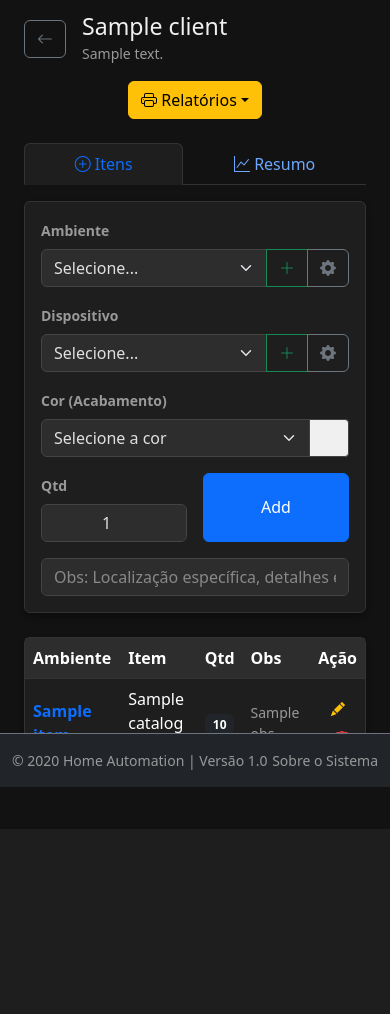
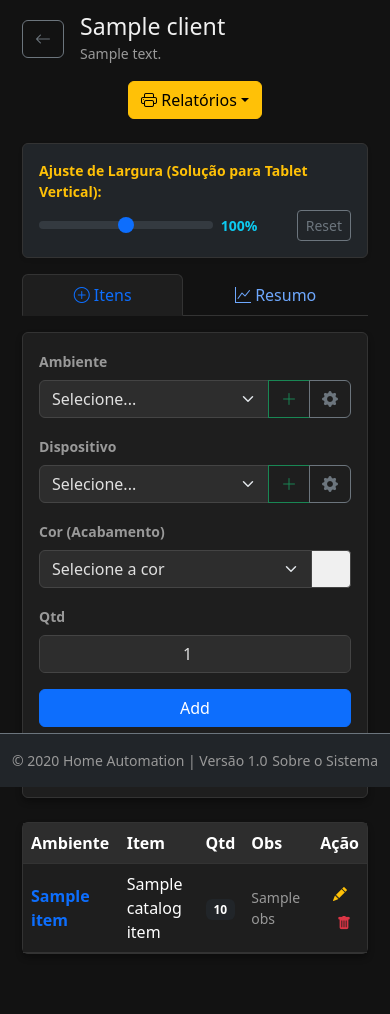
Before and after one commit to maiconferreiraa/consultoria, a Flask app: template templates/gerenciar_projeto.html in a window 390 px wide. Shown: the part 57-1071 px from the top of the page. Before the commit the page ends 827 px from the top, so only its background shows below. Run offline with Flask 3, Linux system fonts and the light colour scheme; the template is opened without the code that fills it: most values are stand-ins (such as "Sample title", 1, 10 or a date in 2020).

Commit message:
ADD: ajuste manual tablet

```diff
--- a/templates/gerenciar_projeto.html
+++ b/templates/gerenciar_projeto.html
@@ -10,12 +10,16 @@
             width: 100%;
             overflow-x: auto;
         }
-        /* Removendo regras agressivas de !important que causavam quebras de layout. */
+        /* CSS DINÂMICO SERÁ INJETADO AQUI PELO JAVASCRIPT */
+        .container-fluid {
+            padding-left: 10px;
+            padding-right: 10px;
+        }
     </style>
 </head>
 
-<!-- CONTAINER FLUID: Garante que ocupe 100% da largura em todos os dispositivos, incluindo o tablet na vertical. -->
-<div class="container-fluid">
+<!-- CONTAINER FLUID: ID adicionado para ser alvo do ajuste de largura via JS -->
+<div class="container-fluid" id="main-content-container">
 
 <!-- MODAIS DE CRUD DE AMBIENTES -->
 <!-- Modal Novo Ambiente -->
@@ -294,6 +298,20 @@
     </div>
 </div>
 
+<!-- NOVO: Painel de Ajuste de Largura Manual -->
+<div class="card mb-3 p-3 bg-dark text-white shadow-sm d-flex flex-column flex-md-row justify-content-between align-items-md-center">
+    <label for="width-slider" class="form-label mb-2 mb-md-0 small me-md-3 text-warning fw-bold">
+        Ajuste de Largura (Solução para Tablet Vertical):
+    </label>
+    <div class="d-flex align-items-center flex-grow-1">
+        <input type="range" class="form-range me-2" min="600" max="1400" step="10" value="1000" id="width-slider">
+        <span id="width-display" class="small fw-bold text-info" style="min-width: 60px;">1000px</span>
+        <button class="btn btn-sm btn-outline-secondary ms-3" id="reset-width-btn" title="Resetar para a largura total do dispositivo (100%)">Reset</button>
+    </div>
+</div>
+<!-- FIM DO NOVO PAINEL -->
+
+
 <ul class="nav nav-tabs mb-3 nav-fill" id="myTab" role="tablist">
     <li class="nav-item"><button class="nav-link active" data-bs-toggle="tab" data-bs-target="#cadastro"><i class="bi bi-plus-circle"></i> Itens</button></li>
     <li class="nav-item"><button class="nav-link" data-bs-toggle="tab" data-bs-target="#resumo"><i class="bi bi-graph-up"></i> Resumo</button></li>
@@ -303,11 +321,11 @@
     <div class="tab-pane fade show active" id="cadastro">
         <div class="card mb-4">
             <div class="card-body p-3">
-                <!-- FORMULÁRIO: Garante que os inputs se quebrem em col-12 -->
+                <!-- FORMULÁRIO: Usando a classe g-3 para espaçamento entre colunas -->
                 <form method="POST" class="row g-3">
 
-                    <!-- AMBIENTE: col-12 em mobile/tablet, col-md-3 em desktop -->
-                    <div class="col-12 col-md-3">
+                    <!-- AMBIENTE: col-12 em mobile/tablet, col-lg-3 em desktop -->
+                    <div class="col-12 col-lg-3">
                         <label class="form-label small text-muted fw-bold">Ambiente</label>
                         <div class="input-group">
                             <select name="room_name" class="form-select" required>
@@ -321,8 +339,8 @@
                         </div>
                     </div>
 
-                    <!-- DISPOSITIVO: col-12 em mobile/tablet, col-md-3 em desktop -->
-                    <div class="col-12 col-md-3">
+                    <!-- DISPOSITIVO: col-12 em mobile/tablet, col-lg-3 em desktop -->
+                    <div class="col-12 col-lg-3">
                         <label class="form-label small text-muted fw-bold">Dispositivo</label>
                         <div class="input-group">
                             <select name="catalog_item_id" id="item_catalog_select" class="form-select" required>
@@ -336,8 +354,8 @@
                         </div>
                     </div>
 
-                    <!-- COR (ACABAMENTO): COL-12 EM TELA MÉDIA E MENOR -->
-                    <div class="col-12 col-md-3">
+                    <!-- COR (ACABAMENTO): FORÇADO EM col-12 ATÉ O BREAKPOINT GRANDE (lg) PARA EVITAR SQUEEZING -->
+                    <div class="col-12 col-lg-3">
                         <label class="form-label small text-muted fw-bold">Cor (Acabamento)</label>
                         <div class="input-group">
                             <!-- Select de Presets -->
@@ -372,15 +390,15 @@
                         </div>
                     </div>
 
-                    <!-- QUANTIDADE: col-6 em mobile/tablet, col-md-1 em desktop -->
-                    <div class="col-6 col-md-1">
+                    <!-- QUANTIDADE: FORÇADO EM col-12 ATÉ O BREAKPOINT GRANDE (lg) -->
+                    <div class="col-12 col-lg-1">
                         <label class="form-label small text-muted fw-bold">Qtd</label>
                         <input type="number" name="quantity" value="1" min="1" class="form-control text-center">
                     </div>
 
-                    <!-- BOTÃO ADICIONAR: col-6 em mobile/tablet, col-md-2 em desktop -->
-                    <div class="col-6 col-md-2 d-grid">
-                        <label class="d-none d-md-block">&nbsp;</label>
+                    <!-- BOTÃO ADICIONAR: FORÇADO EM col-12 ATÉ O BREAKPOINT GRANDE (lg) -->
+                    <div class="col-12 col-lg-2 d-grid">
+                        <label class="d-none d-lg-block">&nbsp;</label>
                         <button type="submit" class="btn btn-primary">Add</button>
                     </div>
 
@@ -447,6 +465,56 @@
             "{{ name }}": "{{ hex }}",
         {% endfor %}
     };
+
+    // --- LÓGICA DE AJUSTE DE LARGURA MANUAL (NOVA) ---
+    const container = document.getElementById('main-content-container');
+    const slider = document.getElementById('width-slider');
+    const display = document.getElementById('width-display');
+    const resetButton = document.getElementById('reset-width-btn');
+    const STORAGE_KEY = 'customWidth';
+
+    // Função para aplicar a largura ao container
+    function applyWidth(widthValue) {
+        if (widthValue === '100%') {
+            container.style.maxWidth = '100%';
+            container.style.width = '100%';
+            container.style.margin = '0';
+            display.textContent = '100%';
+            localStorage.removeItem(STORAGE_KEY);
+        } else {
+            const widthPx = `${widthValue}px`;
+            // FORÇANDO max-width e width para garantir que o container respeite a largura manual
+            container.style.setProperty('max-width', widthPx, 'important');
+            container.style.setProperty('width', widthPx, 'important');     // Essencial para anular estilos nativos do tablet
+            container.style.margin = '0 auto'; /* Centraliza o container */
+            display.textContent = widthPx;
+            localStorage.setItem(STORAGE_KEY, widthValue);
+        }
+    }
+
+    // Inicializa o valor na carga da página
+    const savedWidth = localStorage.getItem(STORAGE_KEY);
+    if (savedWidth) {
+        slider.value = savedWidth;
+        applyWidth(savedWidth);
+    } else {
+        // Se não houver valor salvo, garante que o slider reflita a largura inicial de 100% (embora o slider esteja em 1000)
+        applyWidth('100%');
+    }
+
+    // Listener para o slider
+    slider.addEventListener('input', (e) => {
+        applyWidth(e.target.value);
+    });
+
+    // Listener para o botão Reset
+    resetButton.addEventListener('click', () => {
+        // Reseta para 100% (largura total da tela)
+        slider.value = 1000; // Valor padrão visual do slider
+        applyWidth('100%');
+    });
+
+    // --- FUNÇÕES DE COR E MODAIS (EXISTENTES) ---
 
     // Função que tenta obter o HEX: prioriza preset, depois verifica HEX livre, senão retorna o nome (para o navegador tentar renderizar)
     function getHexValue(colorNameOrHex) {
```
